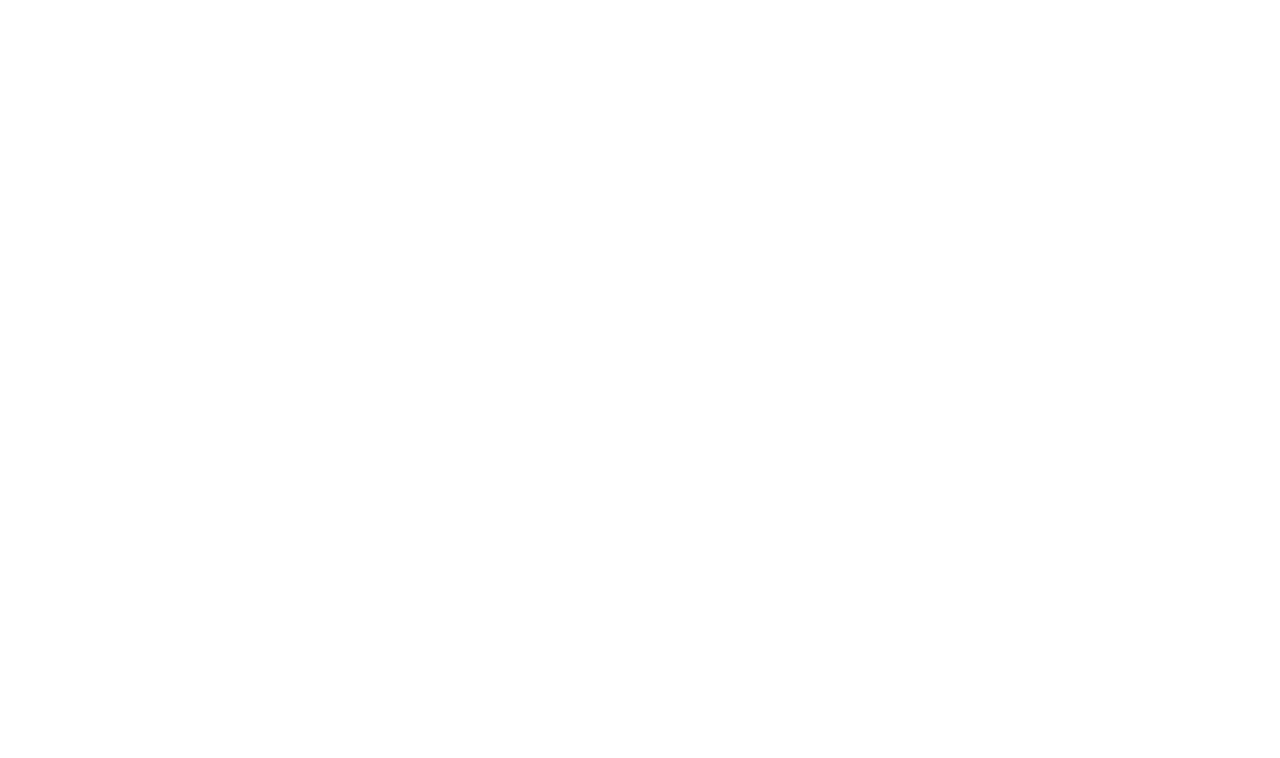
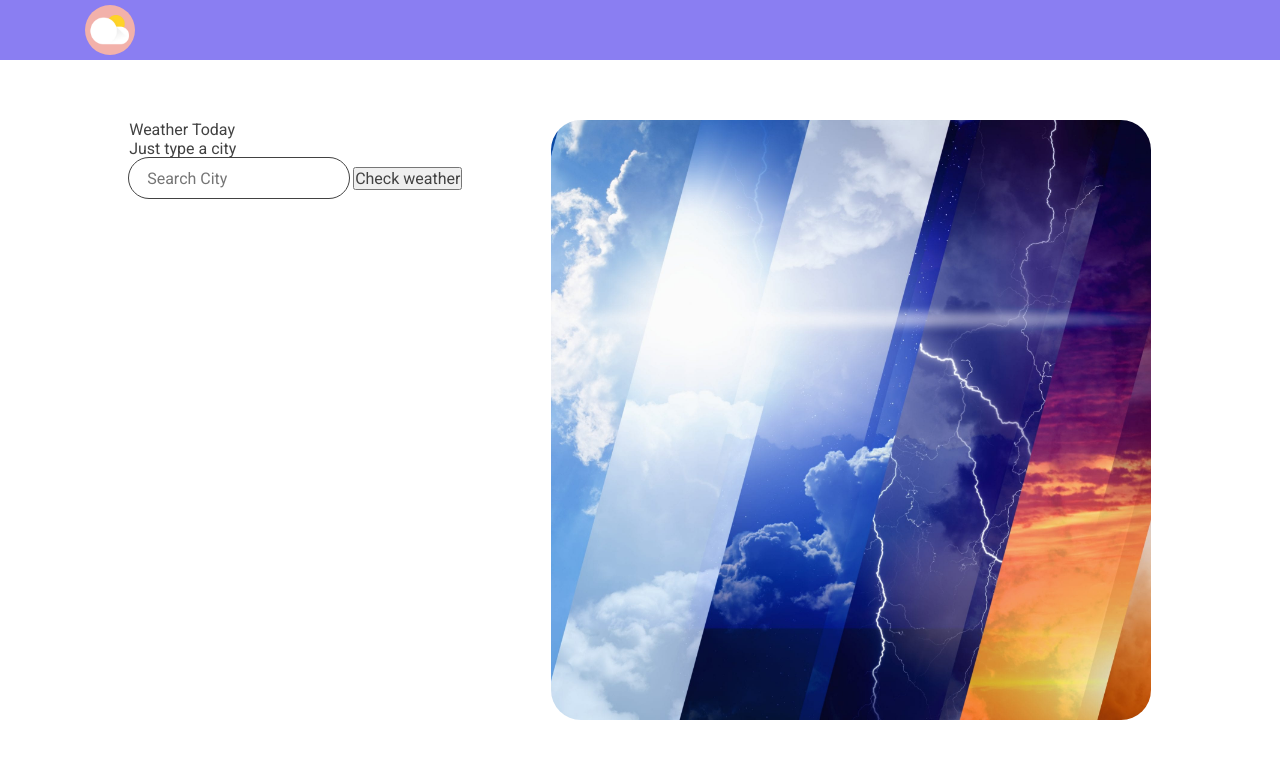
Before and after one commit to aslyubavin/project-Weather-forecast, a website: page src/index.html in a window 1280 px wide. Drawn offline with Linux system fonts and the light colour scheme; files that its build step writes are made by us from their sources.

Commit message:
Add  HTML and CSS for main block

```diff
--- a/src/index.html
+++ b/src/index.html
@@ -8,6 +8,30 @@
     <title>Weather-forecast</title>
 </head>
 <body>
+    <header class="header">
+        <div class="container">
+            <div class="header__wrapper">
+                <div class="header__logo">
+                    <img src="img/logo.jpg" alt="logo">
+                </div>
+            </div>
+        </div>
+    </header>
+    <section class="search">
+        <div class="container">
+            <div class="search__wrapper">
+                <div class="search__content">
+                    <h1 class="search__title">Weather Today</h1>
+                    <p class="search__subtitle">Just type a city</p>
+                    <input class="search__input" name="search" type="text" placeholder="Search City">
+                    <button class="search__button">Check weather</button>
+                </div>
+                <div class="search__photo">
+                    <img src="img/main_weather.jpg" alt="weather">
+                </div>
+            </div>
+        </div>
+    </section>
 
     <script src="js/script.min.js"></script>
 </body>
--- a/src/scss/base/_variables.scss
+++ b/src/scss/base/_variables.scss
@@ -1,3 +1,3 @@
 $text-color: #424242;
 $purple: #8A7EF2;
-$coral: #F2B1AA;
+$coral: #fa877b;
--- /dev/null
+++ b/src/scss/blocks/_header.scss
@@ -0,0 +1,26 @@
+.header {
+    width: 100%;
+    background: $purple;
+    &__wrapper {
+        width: 100%;
+        height: 60px;
+        display: flex;
+        justify-content: flex-start;
+        align-items: center;
+    }
+    &__logo {
+        position: relative;
+        width: 50px;
+        height: 50px;
+        overflow: hidden;
+        border-radius: 100%;
+        img {
+            position: absolute;
+            top: 0;
+            left: 0;
+            width: 100%;
+            height: 100%;
+            object-fit: cover;
+        }
+    }
+}
--- /dev/null
+++ b/src/scss/blocks/_search.scss
@@ -0,0 +1,80 @@
+.search {
+    &__wrapper {
+        width: 100%;
+        height: 90vh;
+        padding: 60px 0;
+        display: flex;
+        justify-content: space-around;
+        align-items: flex-start;
+    }
+    &__content {
+        align-self: center;
+        display: flex;
+        flex-direction: column;
+        justify-content: flex-start;
+        align-items: center;
+    }
+    &__title {
+        text-align: center;
+        margin-bottom: 5px;
+        font-size: 42px;
+        line-height: 125%;
+        font-weight: 700;
+    }
+    &__subtitle {
+        display: block;
+        text-align: center;
+        margin-bottom: 70px;
+        font-size: 20px;
+
+    }
+    &__input {
+        width: 220px;
+        height: 40px;
+        margin-bottom: 25px;
+        padding: 12px 18px;
+        border-radius: 30px;
+        border: none;
+        outline: 1px solid $text-color;
+        transition: outline 0.4s, transform 0.4s;
+        &:focus {
+            outline: 1px solid $purple;
+            transform: scale(1.1);
+        }
+    }
+    &__button {
+        width: 150px;
+        height: 40px;
+        padding: 0 18px;
+        border-radius: 30px;
+        border: none;
+        background: $coral;
+        color: #fff;
+        cursor: pointer;
+        transition: all 0.4s;
+        @media (min-width: 768px) {
+            &:hover {
+                letter-spacing: 3px;
+                width: 185px;
+            }
+        }
+    }
+    &__photo {
+        position: relative;
+        width: 600px;
+        height: 100%;
+        border-radius: 30px;
+        overflow: hidden;
+        img {
+            position: absolute;
+            top: 0;
+            left: 0;
+            width: 100%;
+            height: 100%;
+            object-fit: cover;
+        }
+        @media (max-width: 991.98px) {
+            width: 400px;
+        }
+    }
+}
--- a/src/scss/style.scss
+++ b/src/scss/style.scss
@@ -26,3 +26,6 @@
 	}
 
 }
+
+@import "blocks/header";
+@import "blocks/search";
```
Also changed, not shown: dist/css/style.css, dist/css/style.min.css, dist/img/logo.jpg (added), dist/img/main_weather.jpg (added), dist/index.html, src/css/style.min.css, src/img/logo.jpg (added), src/img/main_weather.jpg (added), 1 other file.
